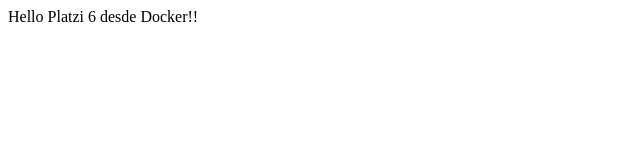
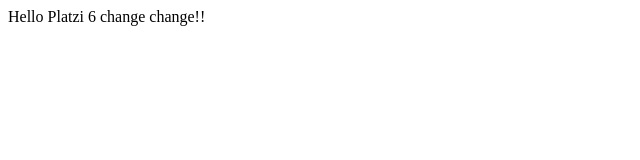
Before and after one commit to sago2k8/devops-curse, a website: page public/index.html in a window 1280 px wide. Shown: the full height of the page, 0-640 px from the left. Drawn offline with Linux system fonts and the light colour scheme.

Commit message:
test now

```diff
--- a/public/index.html
+++ b/public/index.html
@@ -3,6 +3,6 @@
     <title>Hola Amigos!</title>
   </head>
   <body>
-    Hello Platzi 6 desde Docker!!
+    Hello Platzi 6 change change!!
   </body>
 </html>
```
